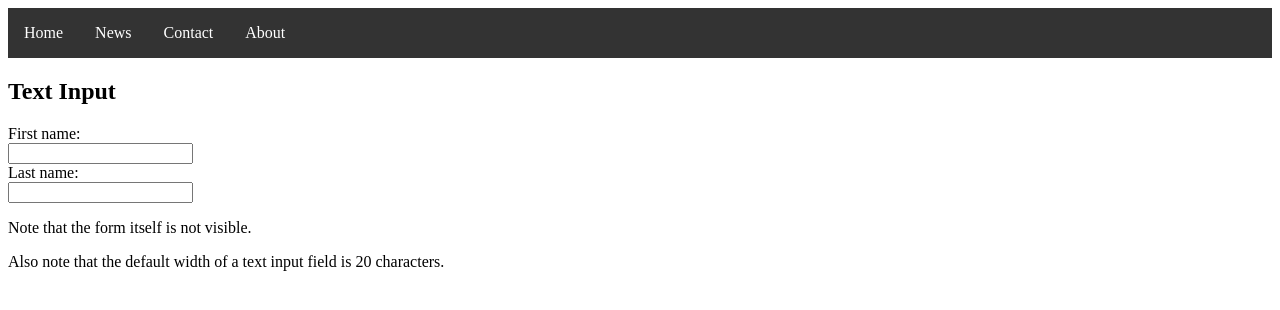
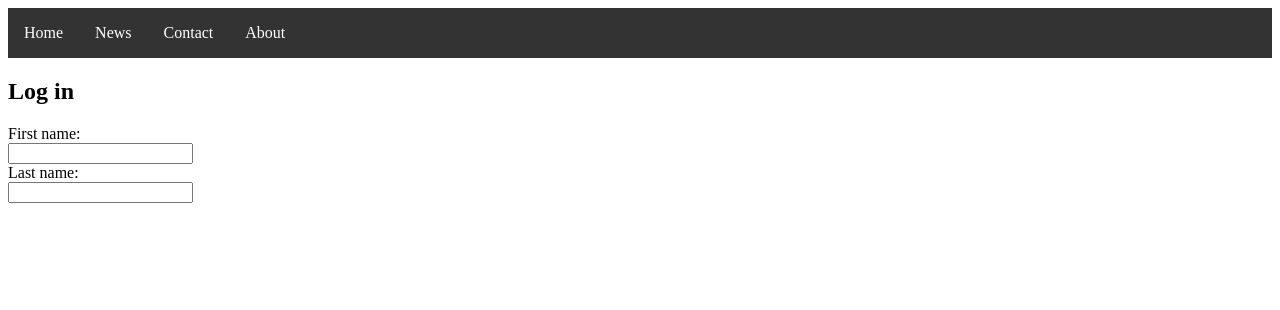
Before and after one commit to Gurjas604/firstwebpage, a plain HTML site: page index.html in a window 1280 px wide. Drawn offline with Linux system fonts and the light colour scheme.

Commit message:
Update index.html

```diff
--- a/index.html
+++ b/index.html
@@ -35,7 +35,7 @@ li a:hover {
   <li><a href="#contact">Contact</a></li>
   <li><a href="#about">About</a></li>
 </ul>
-  <h2>Text Input</h2>
+  <h2>Log in</h2>
 
 <form>
   First name:<br>
@@ -45,9 +45,5 @@ li a:hover {
   <input type="text" name="lastname">
 </form>
 
-<p>Note that the form itself is not visible.</p>
-
-<p>Also note that the default width of a text input field is 20 characters.</p>
-
 </body>
 </html>
```
